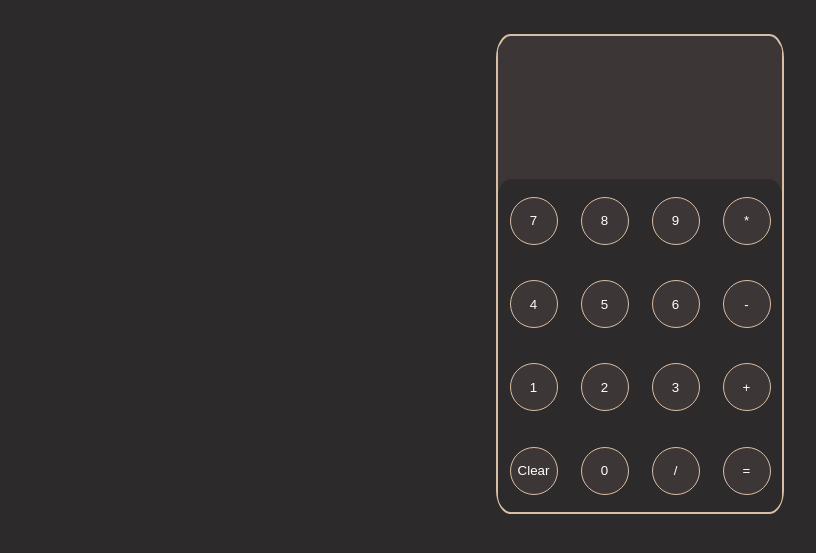
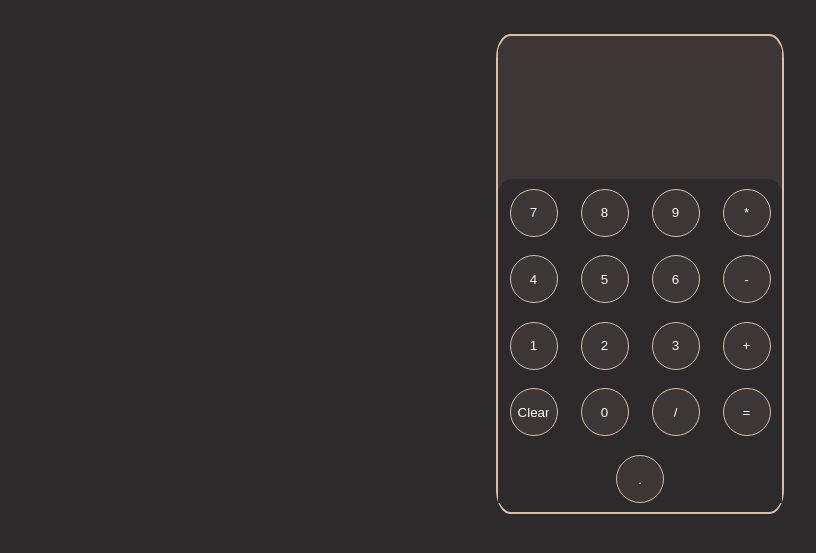
Before and after one commit to Thomastw374/calculator-web-app, a plain HTML site: page index.html in a window 1280 px wide. Shown: the part 77-630 px from the top of the page, without its empty margins (0-816 px from the left). Drawn offline with Linux system fonts and the light colour scheme.

Commit message:
added decimal point to buttons

```diff
--- a/index.html
+++ b/index.html
@@ -65,6 +65,10 @@
                 <button class="main__calculator-keypad-equals" id="keypad-equals">=</button>
                 </div>
 
+                <div class="main__calculator-keypad-row">
+                <button class="main__calculator-keypad-number" id = "keypad-clear">.</button>
+                </div>
+
             </div>
         </div>
 
```
